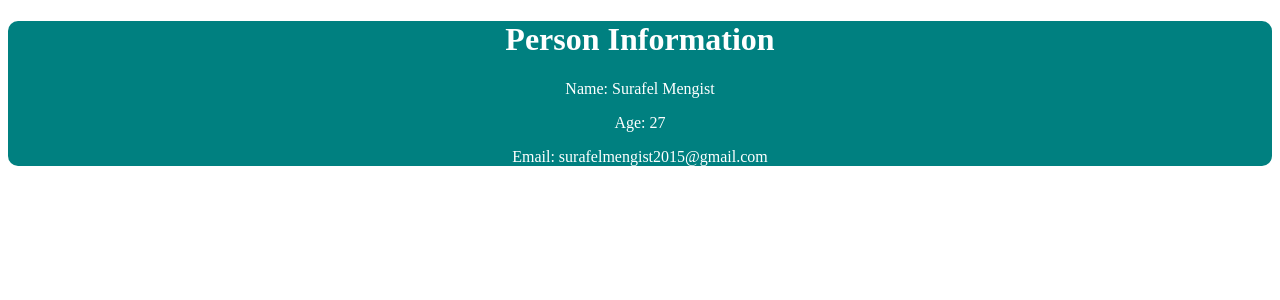
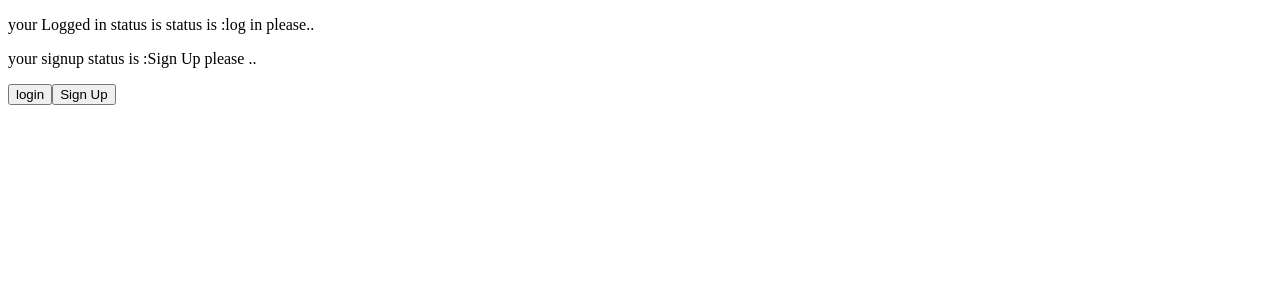
Before and after one commit to abyssiniatech/react-vite-project, a React (Vite) app: page / in a window 1280 px wide. Shown: the top 300 px of the page. Built offline with nearby package versions, Linux system fonts and the light colour scheme.

Commit message:
usestate hook in ts

```diff
--- a/src/App.tsx
+++ b/src/App.tsx
@@ -1,10 +1,11 @@
-import Person from "./Components/Person"
-
+// import Person from "./Components/Person"
+import Logged from "./Components/Logged"
 // import Styles from "./Components/Styles"
 const App = () => {
   return (
     <div>
-        <Person name="Surafel Mengist" age={27} email="surafelmengist2015@gmail.com" style ={{color:"white", textAlign:"center", backgroundColor:"teal", borderRadius:'10px'}} />
+        <Logged />
+        {/* <Person name="Surafel Mengist" age={27} email="surafelmengist2015@gmail.com" style ={{color:"white", textAlign:"center", backgroundColor:"teal", borderRadius:'10px'}} /> */}
          {/* <Styles  style={{color:"white", borderRadius:"10px"   , textAlign:"center",backgroundColor:"blue" ,padding:"10px"}}/> */}
     </div>
   )
--- /dev/null
+++ b/src/Components/Logged.tsx
@@ -0,0 +1,23 @@
+import { useState } from "react"
+
+
+const Logged = () => {
+    const [logIn,setLogin] = useState(false)
+    const [signup,setSignup] = useState(false)
+    const handleSignIn =()=>{
+       setLogin(true)
+    }
+      const handleSignUp =()=>{
+        setSignup(true)
+    }
+  return (
+    <div>
+        <p>  your Logged in status is  status is :{logIn ? "Congratulation you are logged" : "log in please.."}</p>
+        <p>your signup status is :{signup ? "Congratulation you are signed up" : "Sign Up please .."}</p>
+        <button onClick={handleSignIn}>login</button>
+        <button onClick={handleSignUp}>Sign Up</button>
+    </div>
+  )
+}
+
+export default Logged
```
